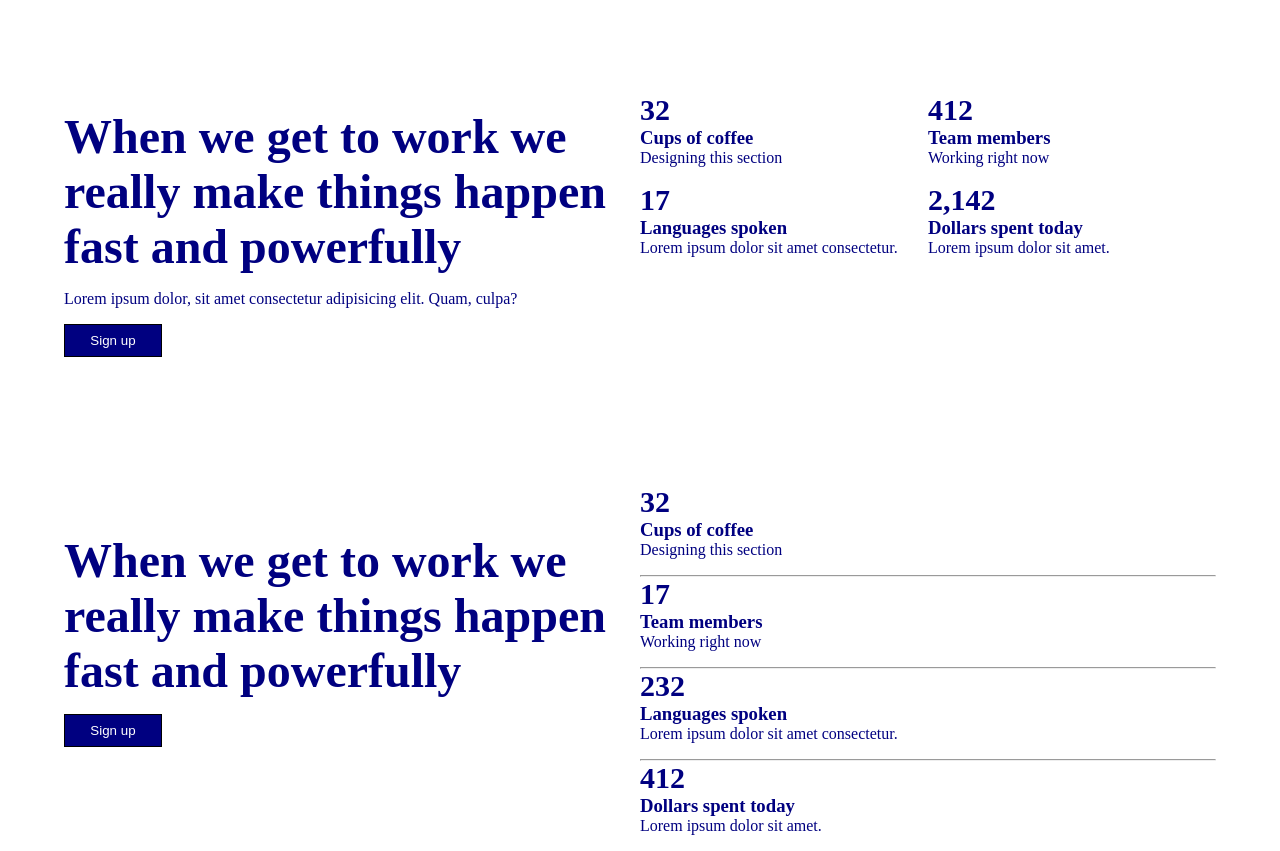
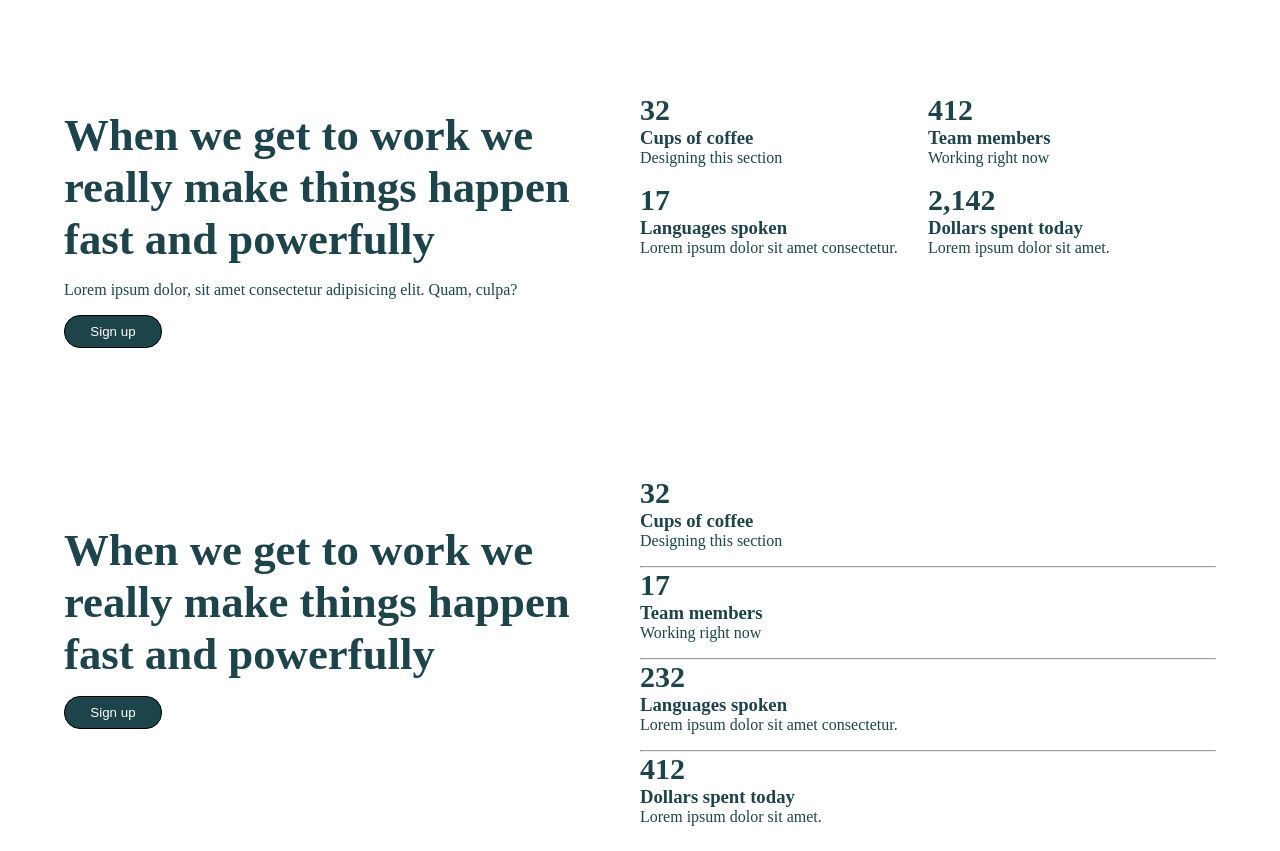
Before and after one commit to GulnarIdrisova/FrontLessons, a plain HTML site: page Lesson9/index.html in a window 1280 px wide. Shown: the part 1079-1930 px from the top of the page. Drawn offline with Linux system fonts and the light colour scheme.

Commit message:
Add files via upload

```diff
--- a/Lesson9/index.css
+++ b/Lesson9/index.css
@@ -1,14 +1,14 @@
 .metrics .box {
-    background-color: navy;
+    background-color:#1E444B;
     border: 1px solid black;
     height: 250px;
     padding-top: 1rem;
-    width: 24%;
-
+   width: 24%;
+border-radius: 2rem;
 }
 
 .metrics .container h1 {
-    color: rgb(23, 23, 140);
+    color: #1E444B;
 }
 
 .metrics .box h3 {
@@ -29,7 +29,7 @@
 }
 
 .metrics .box b {
-    font-size: 25px;
+    font-size: 52px;
     color: white;
     margin-left: 2rem;
     margin-bottom: 3rem;
@@ -41,12 +41,12 @@
 }
 
 .features .container h1 {
-    color: navy;
+    color: #1E444B;
 }
 
 .features .container i {
     font-size: 30px;
-    color: navy;
+    color:#1E444B;
 }
 
 .features {
@@ -58,13 +58,13 @@
 
 
 .project .container .row h1 {
-    color: navy;
+    color:#1E444B;
     font-size: 2rem;
     margin-top: 3rem;
 }
 
 .project .container .row p {
-    color: navy;
+    color:#1E444B;
     width: 80%;
     margin-top: 2rem;
 
@@ -77,22 +77,23 @@
 
 
 .work .container h1 {
-    color: navy;
-    font-size: 3rem;
+    color: #1E444B;
+    font-size: 2.8rem;
     margin-top: 1rem;
 }
 
 .work .container p {
-    color: navy;
+    color:#1E444B ;
+
 }
 
 .work .container h3 {
-    color: navy;
+    color: #1E444B;
 }
 
 .work .container b {
     font-size: 30px;
-    color: navy;
+    color: #1E444B;
     margin-top: 3rem;
 }
 
@@ -101,29 +102,32 @@
 }
 
 .work .container button {
-    background-color: navy;
+    background-color: #1E444B;
     border: 1px solid black;
     color: white;
     padding: 0.5rem;
     width: 17%;
+    border-radius: 1rem;
+
 }
 
 
 .happen .container h1 {
-    color: navy;
-    font-size: 3rem;
+    color: #1E444B;
+    font-size: 2.8rem;
 }
 
 .happen .container button {
-    background-color: navy;
+    background-color: #1E444B;
     border: 1px solid black;
     color: white;
     width: 17%;
     padding: 0.5rem;
+    border-radius: 1rem;
 }
 
 .happen .container h3 {
-    color: navy;
+    color: #1E444B;
 }
 
 .happen {
@@ -131,13 +135,13 @@
 }
 
 .happen .container p {
-    color: navy;
+    color: #1E444B;
 
 }
 
 .happen .container b {
     font-size: 30px;
-    color: navy;
+    color: #1E444B;
     margin-top: 3rem;
 
 }
```
